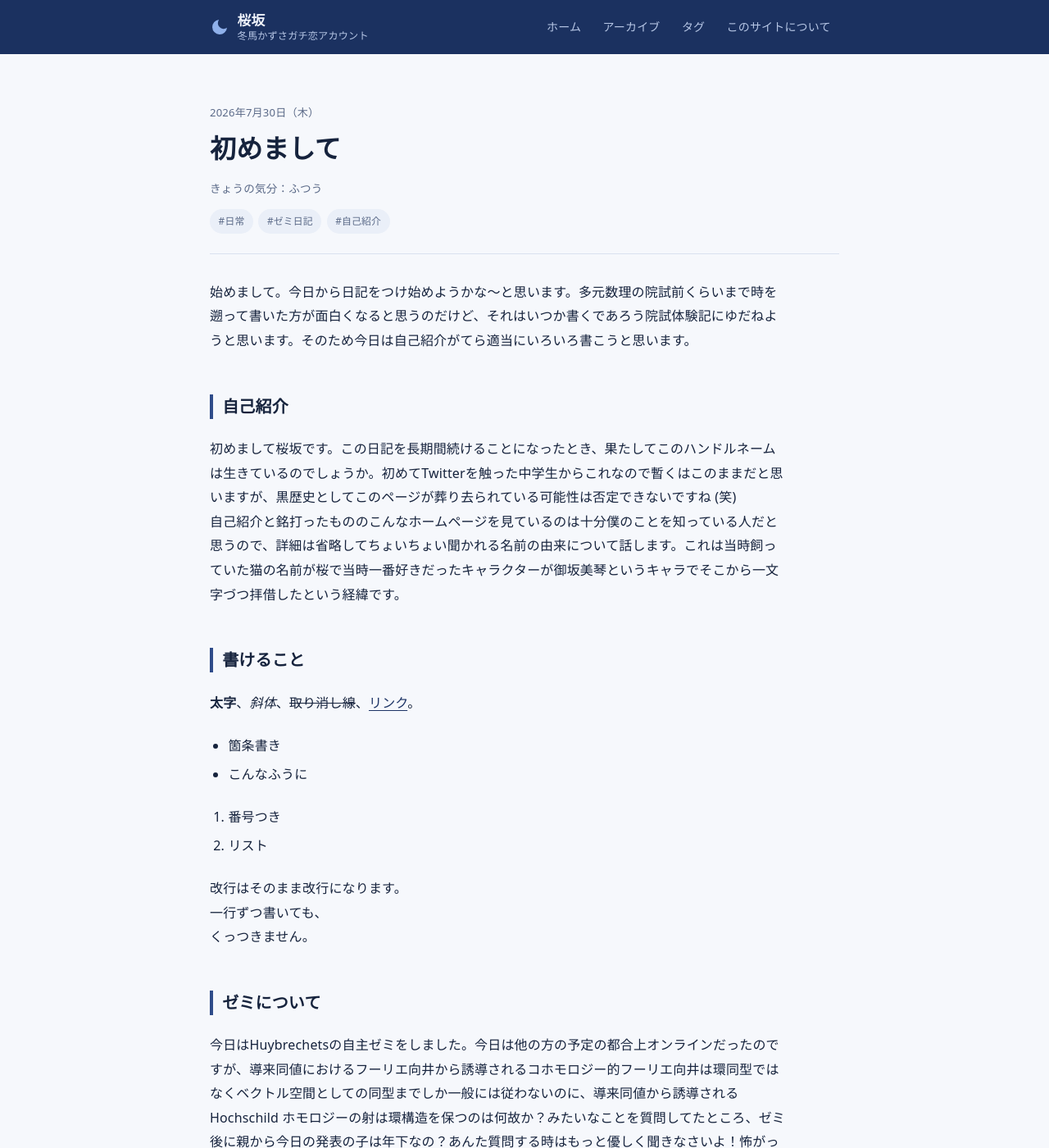
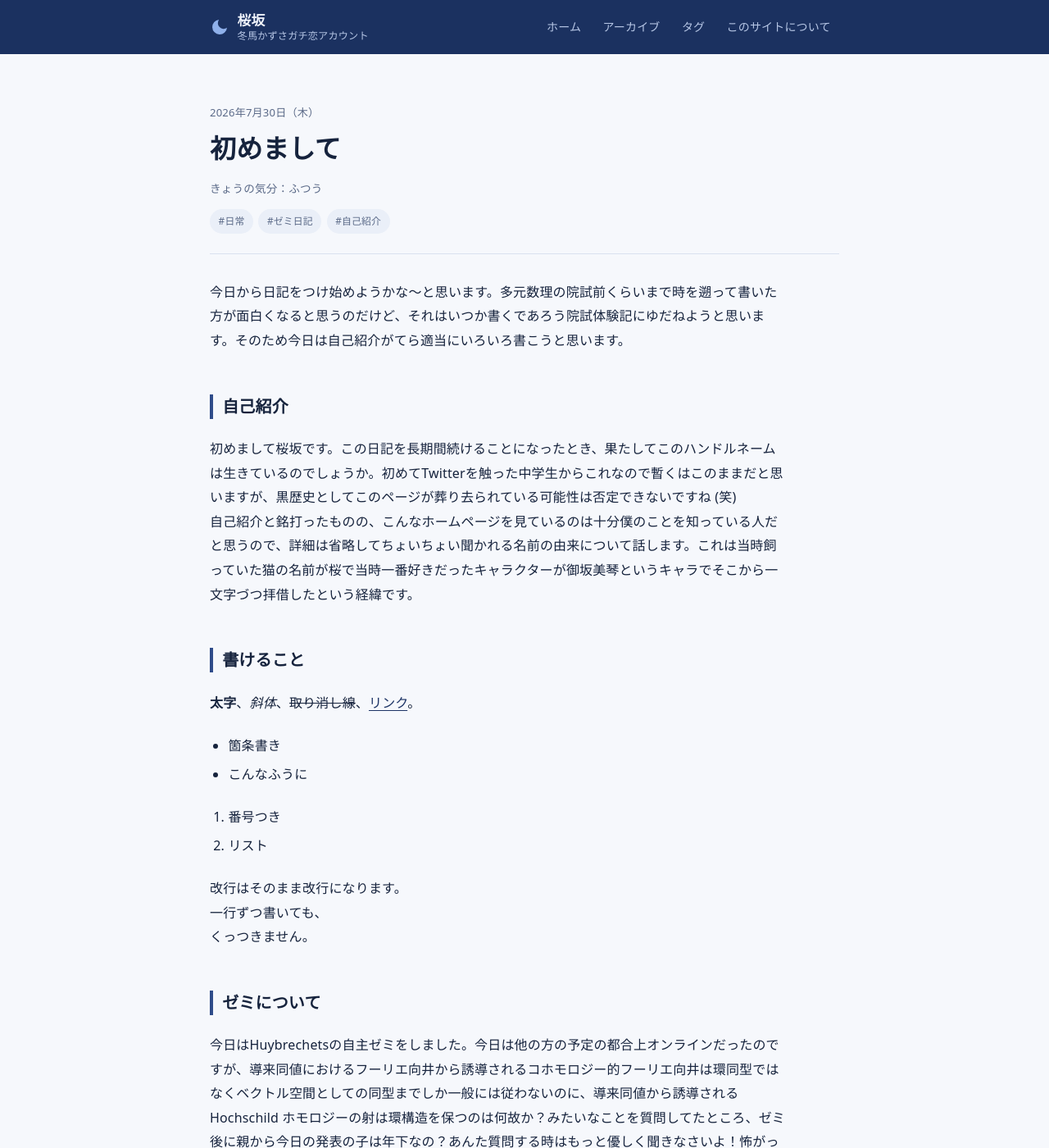
Before and after one commit to sakurazaka-math/sakurazaka-math.github.io, a Jekyll site: the page built from _posts/2026-07-30-hello.md, in a window 1280 px wide and 1400 px high. Shown: the whole window at 82% size. Built offline with Jekyll 4.4.1, drawn with Linux system fonts in a browser that asks for light colours; some of the changed text lies outside the part shown.

Commit message:
Fix typos and improve sentence structure in diary

```diff
--- a/_posts/2026-07-30-hello.md
+++ b/_posts/2026-07-30-hello.md
@@ -5,14 +5,14 @@
 mood: ふつう
 ---
 
-始めまして。今日から日記をつけ始めようかな～と思います。多元数理の院試前くらいまで時を遡って書いた方が面白くなると思うのだけど、それはいつか書くであろう院試体験記にゆだねようと思います。そのため今日は自己紹介がてら適当にいろいろ書こうと思います。
+今日から日記をつけ始めようかな～と思います。多元数理の院試前くらいまで時を遡って書いた方が面白くなると思うのだけど、それはいつか書くであろう院試体験記にゆだねようと思います。そのため今日は自己紹介がてら適当にいろいろ書こうと思います。
 
 <!--more-->
 
 ## 自己紹介
 
 初めまして桜坂です。この日記を長期間続けることになったとき、果たしてこのハンドルネームは生きているのでしょうか。初めてTwitterを触った中学生からこれなので暫くはこのままだと思いますが、黒歴史としてこのページが葬り去られている可能性は否定できないですね (笑)
-自己紹介と銘打ったもののこんなホームページを見ているのは十分僕のことを知っている人だと思うので、詳細は省略してちょいちょい聞かれる名前の由来について話します。これは当時飼っていた猫の名前が桜で当時一番好きだったキャラクターが御坂美琴というキャラでそこから一文字づつ拝借したという経緯です。
+自己紹介と銘打ったものの、こんなホームページを見ているのは十分僕のことを知っている人だと思うので、詳細は省略してちょいちょい聞かれる名前の由来について話します。これは当時飼っていた猫の名前が桜で当時一番好きだったキャラクターが御坂美琴というキャラでそこから一文字づつ拝借したという経緯です。
 
 
 ## 書けること
@@ -30,7 +30,7 @@
 くっつきません。
 
 ## ゼミについて
-今日はHuybrechetsの自主ゼミをしました。今日は他の方の予定の都合上オンラインだったのですが、導来同値におけるフーリエ向井から誘導されるコホモロジー的フーリエ向井は環同型ではなくベクトル空間としての同型までしか一般には従わないのに、導来同値から誘導される Hochschild ホモロジーの射は環構造を保つのは何故か？みたいなことを質問してたところ、ゼミ後に親から今日の発表の子は年下なの？あんた質問する時はもっと優しく聞きなさいよ！怖がってたじゃないの！！！といわれました。僕も発表者も別に普段通りだったのでお互い特に思うことはなかったのですが、数学科のゼミ風景というのは傍から見たらパワハラととらえられてもおかしくないのかもしれません・・・
+今日はHuybrechetsの自主ゼミをしました。今日は他の方の予定の都合上オンラインだったのですが、導来同値におけるフーリエ向井から誘導されるコホモロジー的フーリエ向井は環同型ではなくベクトル空間としての同型までしか一般には従わないのに、導来同値から誘導される Hochschild ホモロジーの射は環構造を保つのは何故か？みたいなことを質問してたところ、ゼミ後に親から今日の発表の子は年下なの？あんた質問する時はもっと優しく聞きなさいよ！怖がってたじゃないの！！！といわれました。僕も発表者も別に普段通りだったのでお互い特に思うことはなかったのですが、**数学科のゼミ風景というのは傍から見たらパワハラ**ととらえられてもおかしくないのかもしれません・・・
 
 ~~よく教員が生徒をゼミで泣かせたという話はこうゆう認識のずれから来てるのかなと思ったり~~
 `assets/images/` に画像を置いて、こう書きます。
```
